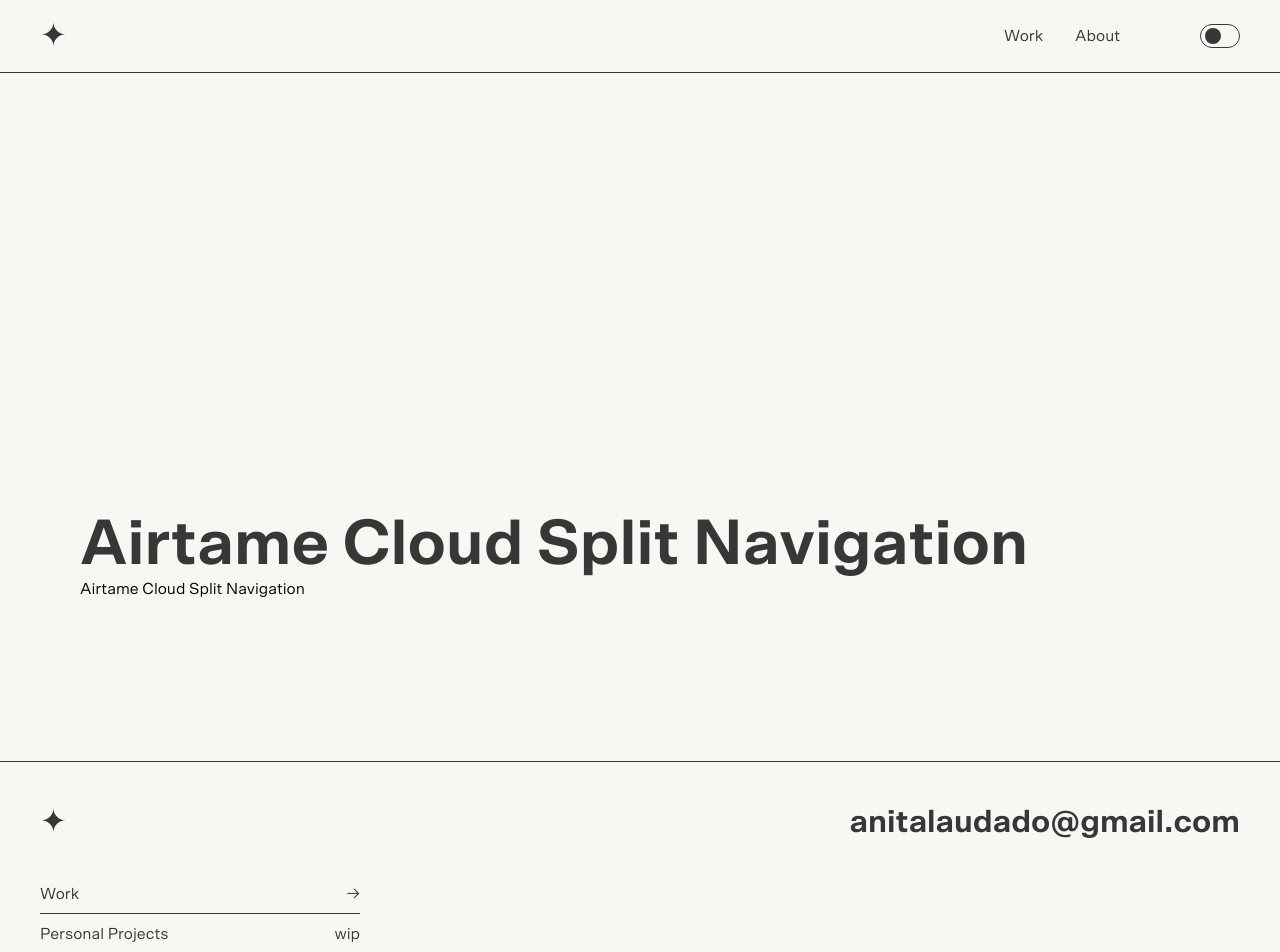
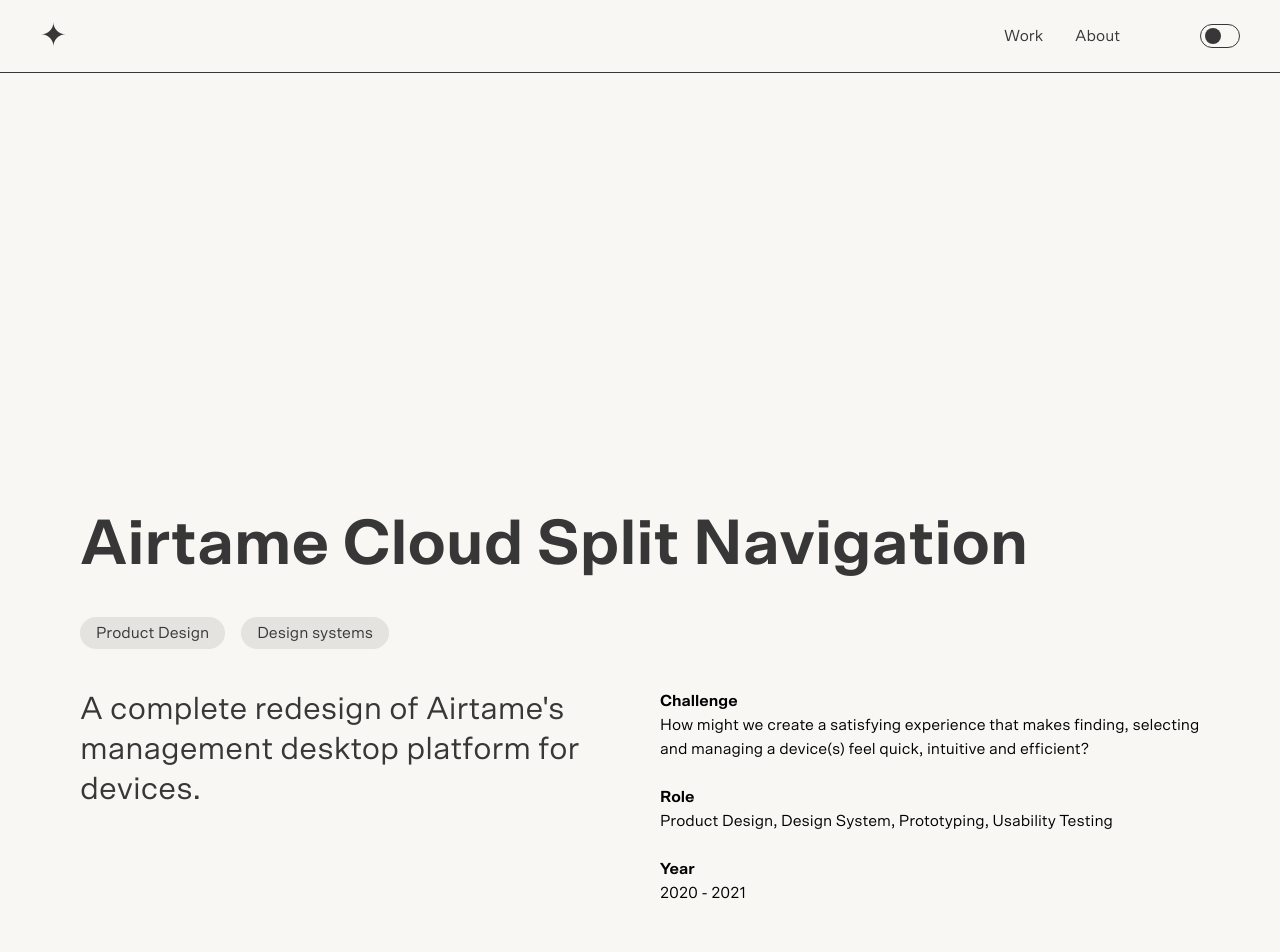
Before and after one commit to gonstoll/anitalaudado.com, a Next.js app: page /projects/airtame-cloud-split-navigation in a window 1280 px wide. Shown: the top 952 px of the page. Built offline with nearby package versions, Linux system fonts and the light colour scheme.

Commit message:
feat: Layout support for projects done

```diff
--- a/components/Layout.tsx
+++ b/components/Layout.tsx
@@ -2,6 +2,7 @@
 import * as React from 'react';
 import Header from './Header';
 import LinkButton from './LinkButton';
+import Tag from './Tag';
 import Tile from './Tile';
 
 type Page = {
@@ -46,6 +47,26 @@
               <h1 className="text-4-1/2xl md:text-6-1/2xl text-black dark:text-white font-bold md:whitespace-pre-line">
                 {title}
               </h1>
+              <div className="my-10 flex items-center flex-wrap gap-4">
+                {props.tags.map(tag => (
+                  <Tag key={tag} title={tag} />
+                ))}
+              </div>
+              <div className="grid gap-10 grid-cols-1 md:grid-cols-2 mb-20">
+                <h2 className="text-3-1/2xl text-black dark:text-white">
+                  {props.summary}
+                </h2>
+                <div>
+                  {Object.entries(props.details).map(([key, value]) => (
+                    <div key={key} className="mb-6 last:mb-0">
+                      <p className="font-bold text-base">
+                        {key.charAt(0).toUpperCase() + key.slice(1)}
+                      </p>
+                      <p>{value}</p>
+                    </div>
+                  ))}
+                </div>
+              </div>
               {children}
             </div>
           </>
```
